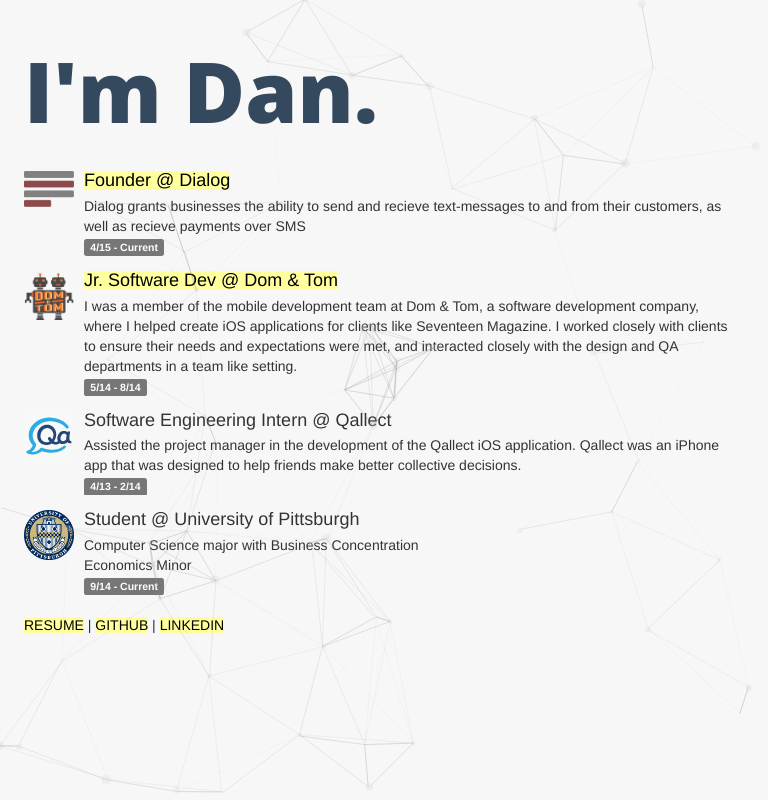
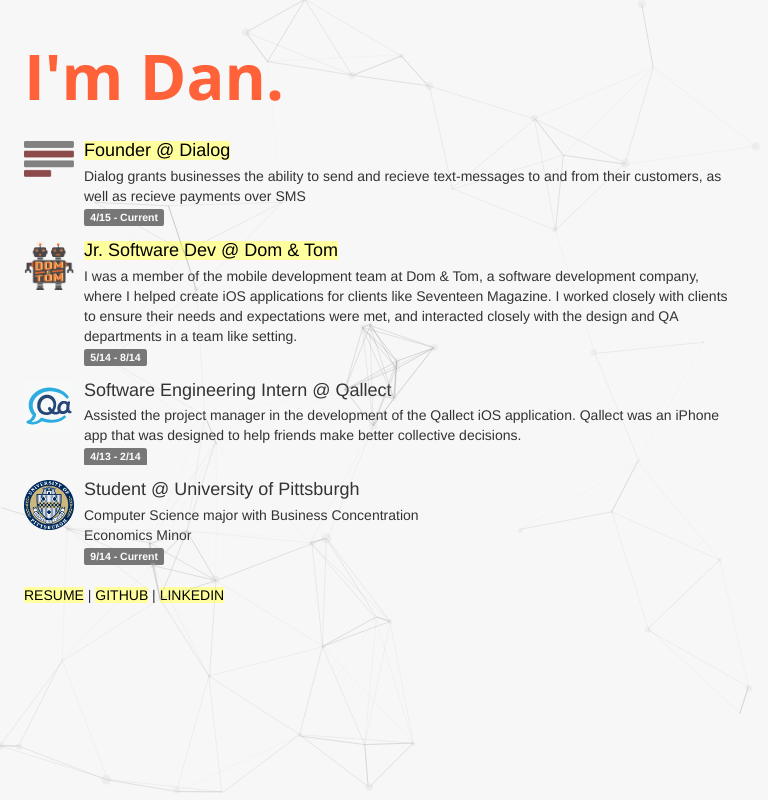
Before and after one commit to dkindler/dkindler.github.io, a plain HTML site: page index.html in a window 768 px wide. Drawn offline with nearby package versions, Linux system fonts and the light colour scheme.

Commit message:
mobile improvements

```diff
--- a/css/style.css
+++ b/css/style.css
@@ -76,6 +76,22 @@
 	display: none;
 }
 
+@media screen and (min-width: 481px) and (max-width: 1024px) {
+    .container {
+        margin-left: 30px;
+        margin-right: 30px;
+        padding: 0px;
+    }
+    #intro {
+        font-size: 4.5em;
+        font-weight: 700;
+        color: #FF6138;
+        padding-top: 30px;
+        padding-bottom: 10px;
+    }
+}
+
+
 /* ---- particles.js container ---- */
 #particles-js{
   background-color: inherit;
```
